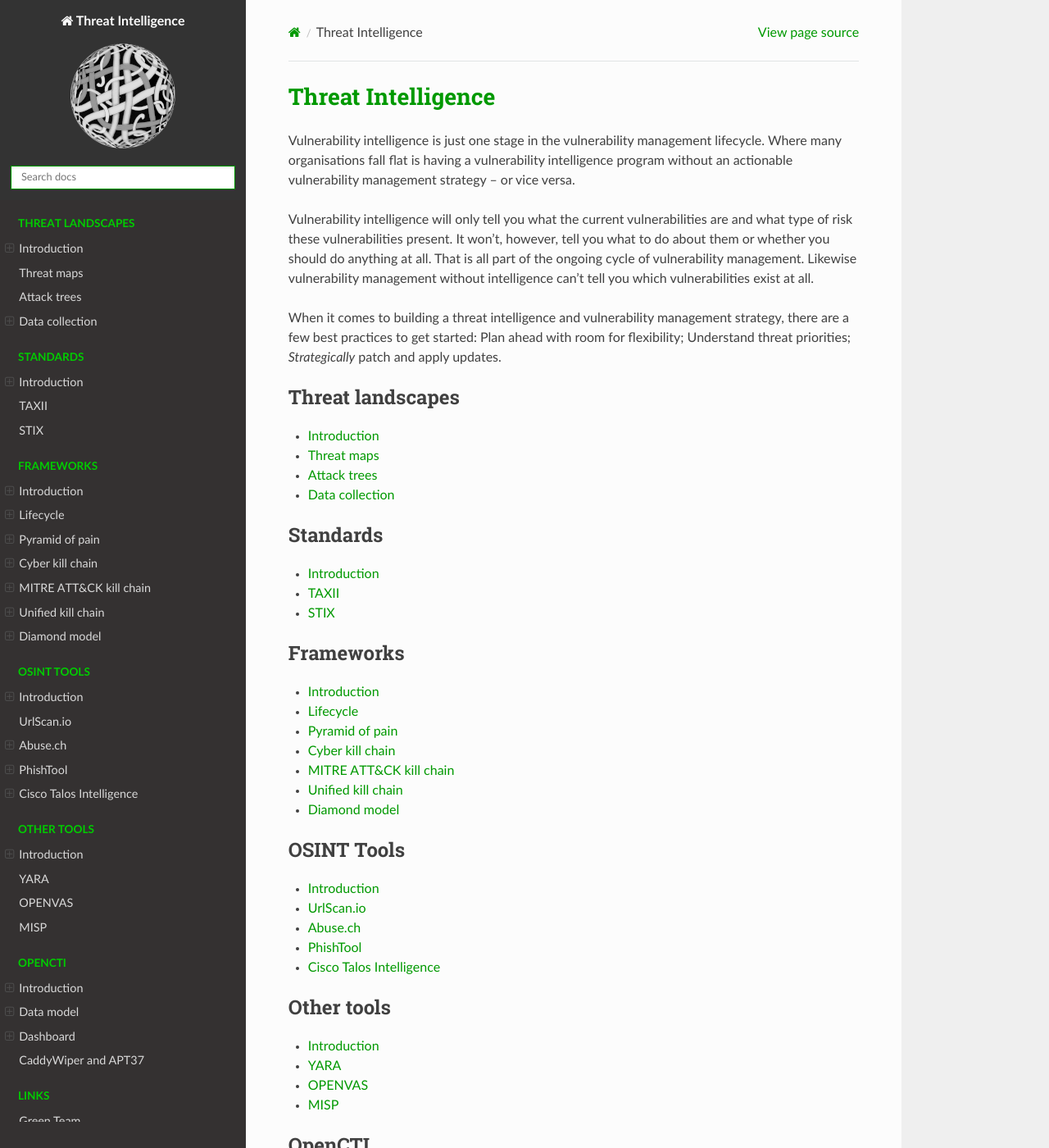
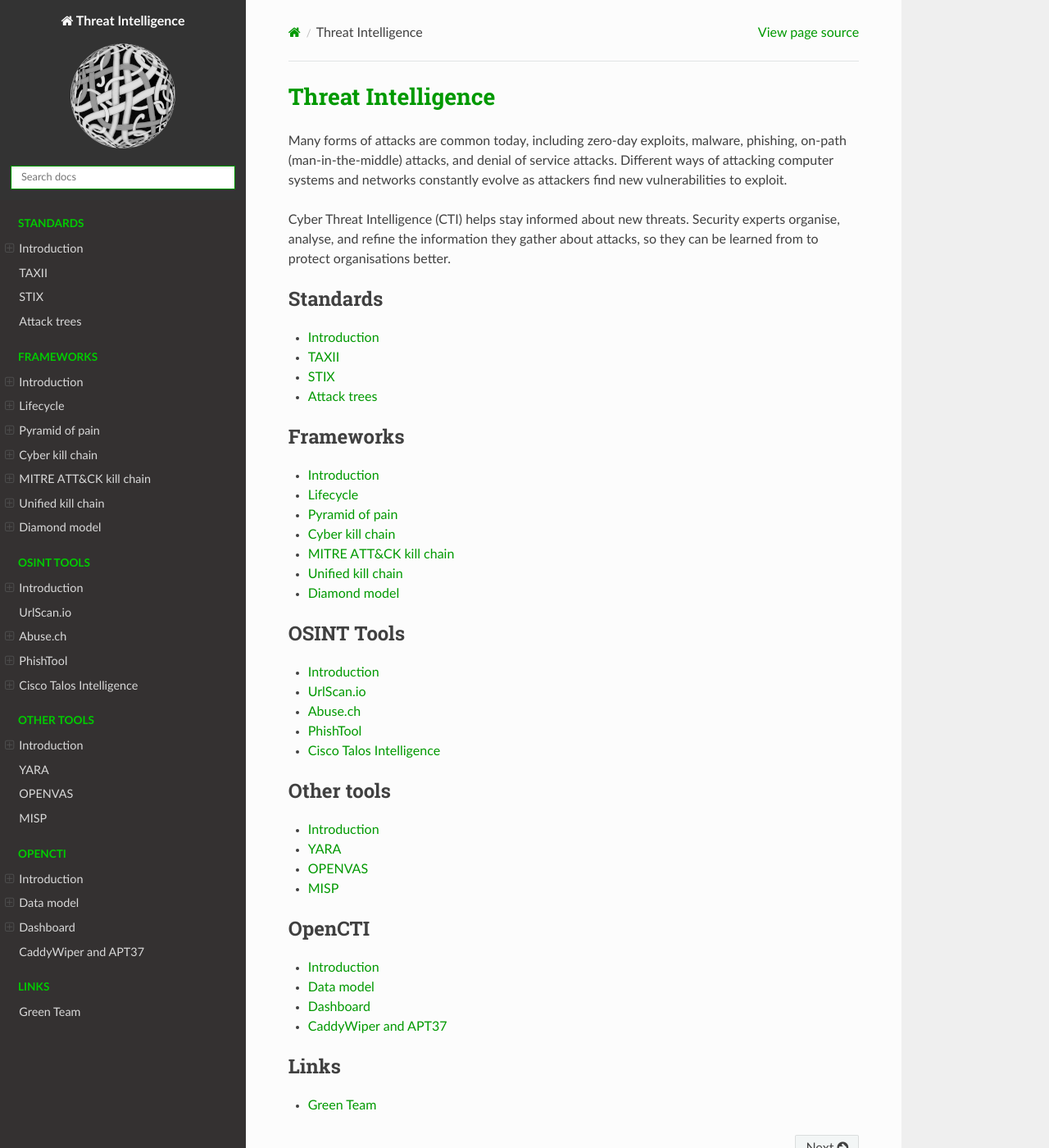
Before and after one commit to tymyrddin/blue-intel, a Sphinx documentation site: the page built from source/index.rst, in a window 1280 px wide and 1400 px high. Shown: the whole window at 82% size. Built offline with Sphinx 7.4.7 and the Read the Docs theme 2.0.0, drawn with Linux system fonts in a browser that asks for light colours.

```diff
--- a/source/_static/css/custom.css
+++ b/source/_static/css/custom.css
@@ -38,3 +38,7 @@ a:hover {
 .wy-nav-top {
   background: #009900;
 }
+
+.rst-content code.literal, .rst-content tt.literal {
+  color: #009900;
+}
--- a/source/index.rst
+++ b/source/index.rst
@@ -1,28 +1,12 @@
 Threat Intelligence
 ===============================================
 
-Vulnerability intelligence is just one stage in the vulnerability management lifecycle. Where many organisations
-fall flat is having a vulnerability intelligence program without an actionable vulnerability management strategy –
-or vice versa.
+Many forms of attacks are common today, including zero-day exploits, malware, phishing, on-path (man-in-the-middle)
+attacks, and denial of service attacks. Different ways of attacking computer systems and networks constantly evolve
+as attackers find new vulnerabilities to exploit.
 
-Vulnerability intelligence will only tell you what the current vulnerabilities are and what type of risk these
-vulnerabilities present. It won’t, however, tell you what to do about them or whether you should do anything at all.
-That is all part of the ongoing cycle of vulnerability management. Likewise vulnerability management without
-intelligence can’t tell you which vulnerabilities exist at all.
-
-When it comes to building a threat intelligence and vulnerability management strategy, there are a few best practices
-to get started: Plan ahead with room for flexibility; Understand threat priorities; *Strategically* patch and apply
-updates.
-
-.. toctree::
-   :maxdepth: 1
-   :includehidden:
-   :caption: Threat landscapes
-
-   docs/landscapes/README.md
-   docs/landscapes/maps.md
-   docs/landscapes/trees.md
-   docs/landscapes/collection.md
+Cyber Threat Intelligence (CTI) helps stay informed about new threats. Security experts organise, analyse, and
+refine the information they gather about attacks, so they can be learned from to protect organisations better.
 
 .. toctree::
    :maxdepth: 1
```
Also changed, not shown: other parts of source/index.rst (+1 -0 lines), source/docs/landscapes/README.md (deleted, +0 -15 lines), source/docs/landscapes/collection.md (deleted, +0 -50 lines), source/docs/landscapes/maps.md (deleted, +0 -17 lines), source/docs/standards/README.md (+1 -0 lines), source/docs/standards/trees.md (renamed from source/docs/landscapes/trees.md).
